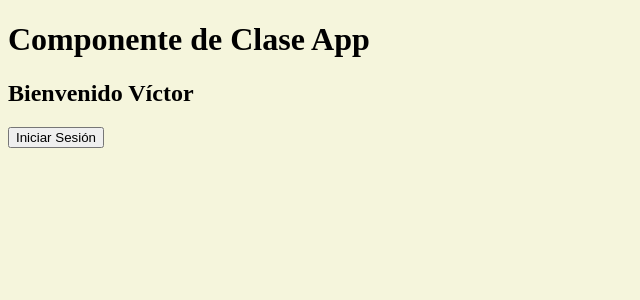
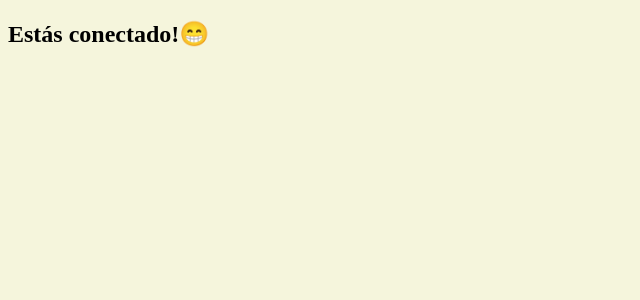
Before and after one commit to vespinozagallegos/DEMO-M3-C9-ReatLifeCycle, a React (Vite) app in the folder demo-clase9-React-Lifecycle/: page / in a window 1280 px wide. Shown: the top 300 px of the page, without its empty margins (0-640 px from the left). Built offline with nearby package versions, Linux system fonts and the light colour scheme.

Commit message:
Se actualiza el estado con componentDidUpdate y se renderiza con éxito!

```diff
--- a/demo-clase9-React-Lifecycle/src/AppComponentDidUpdate.jsx
+++ b/demo-clase9-React-Lifecycle/src/AppComponentDidUpdate.jsx
@@ -35,17 +35,25 @@ class AppComponentDidMount2 extends Component {
         }, 3000)
     }
 
+    componentDidUpdate() {
+        console.log("Ejecutando el componentDidUpdate");
+    }
+
     render() {
         //logs para ver que va ocurriendo en todo este flujo
         console.log("Ejecutando el render");
         console.log(this.state.info);
         return (
             <div>
-                <h1>Componente de Clase App</h1>
-                {/* muestra la informacion que esta en state(objeto). Se usa this por ser clase */}
-                <h2>{this.state.info}</h2>
-                {/* Luego se agregará una funcionalidad al botón */}
-                <button>Iniciar Sesión</button>
+                {
+                    // Si session está en true, muestra el h2
+                    this.state.session ? (
+                        <h2>Estás conectado!😁</h2>
+                    // caso contrario, muestra
+                    ) : (
+                        <h2>Aún no haz iniciado sesión 😴</h2>
+                    )
+                }
             </div>
         )
     }
--- a/demo-clase9-React-Lifecycle/src/main.jsx
+++ b/demo-clase9-React-Lifecycle/src/main.jsx
@@ -1,11 +1,13 @@
 import { StrictMode } from 'react'
 import { createRoot } from 'react-dom/client'
 // import App from './App.jsx'
-import AppComponentDidMount from './AppComponentDidMount.jsx'
+// import AppComponentDidMount from './AppComponentDidMount.jsx'
+import AppComponentDidMount2 from './AppComponentDidUpdate.jsx'
 
 createRoot(document.getElementById('root')).render(
   <StrictMode>
     {/* <App /> */}
-    <AppComponentDidMount/>
+    {/* <AppComponentDidMount/> */}
+    <AppComponentDidMount2/>
   </StrictMode>,
 )
```
